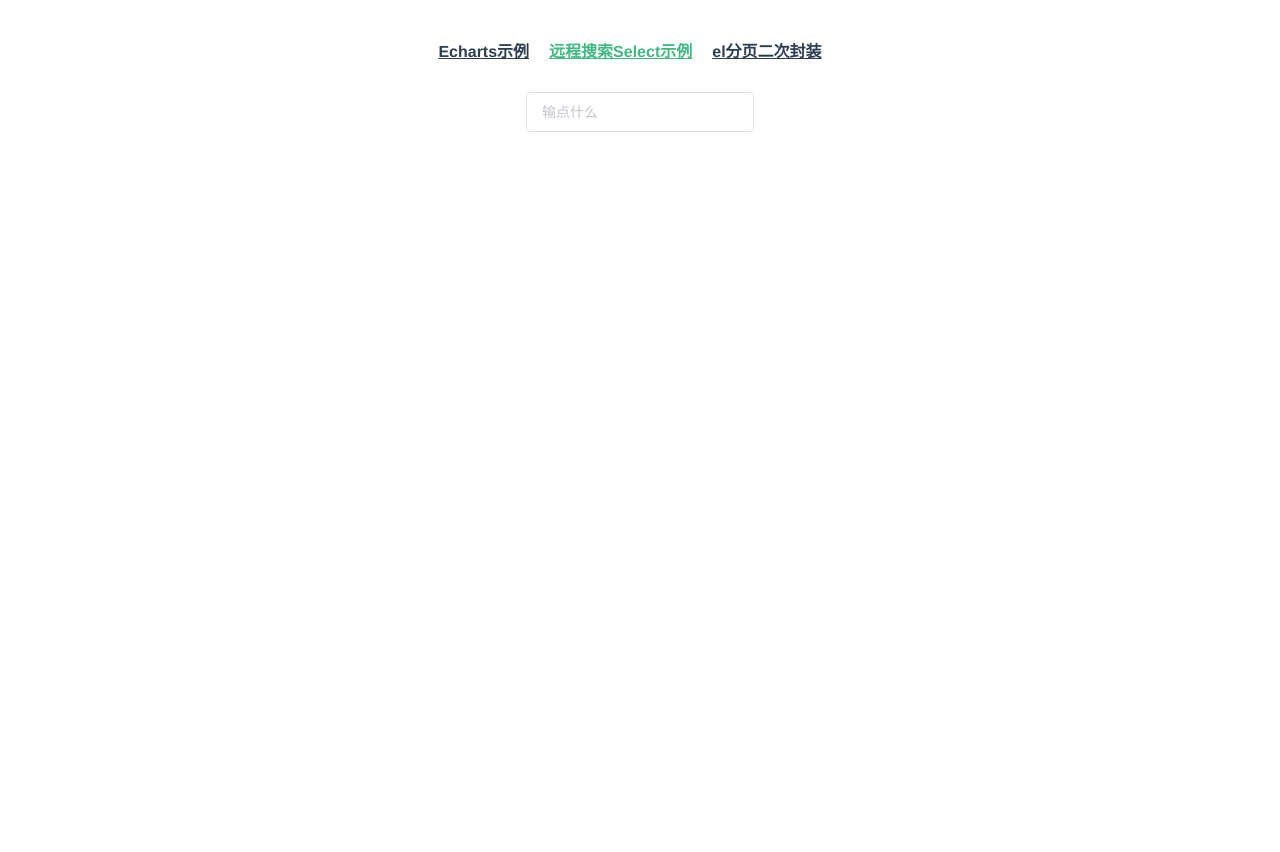
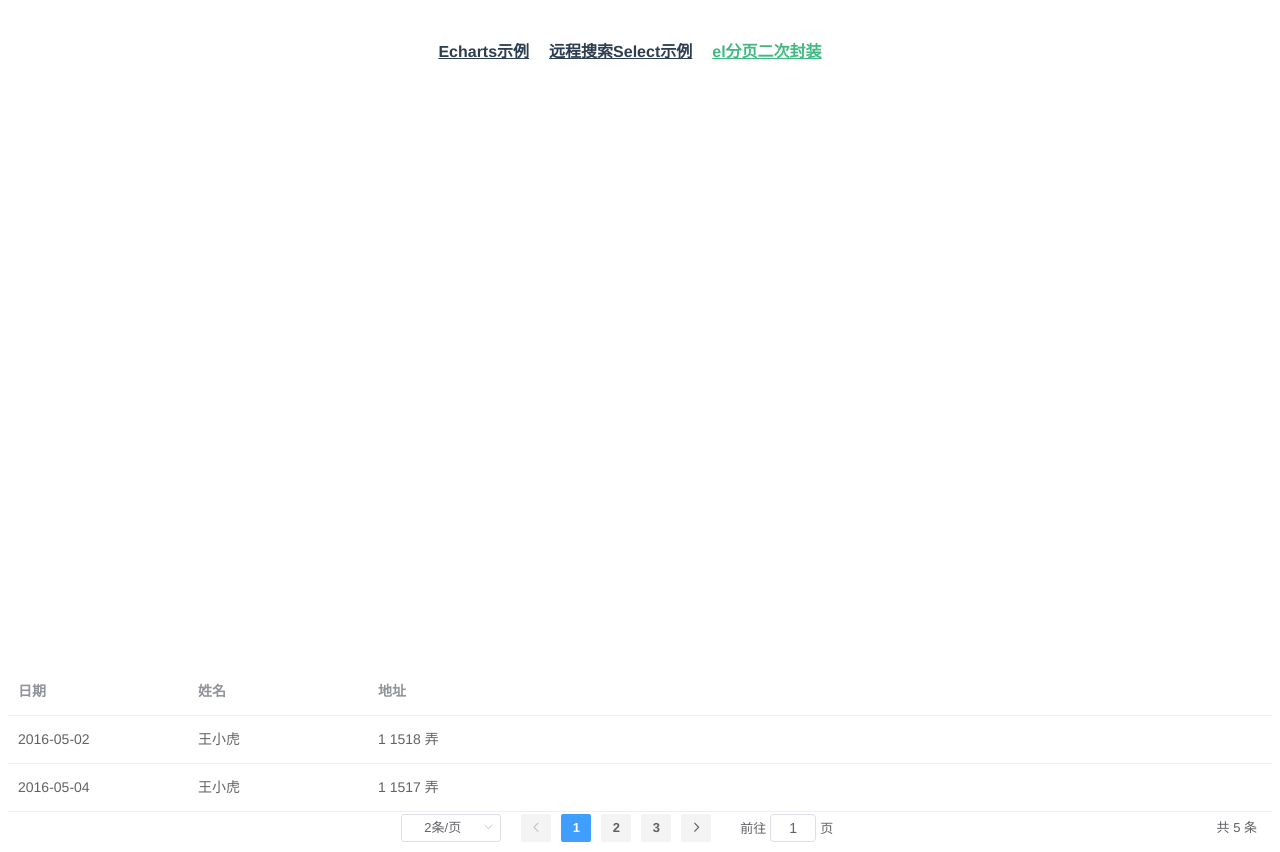
Before and after one commit to LochenDD/encapsulation, a Vue app: page /#/paginationDemo in a window 1280 px wide. Before the commit this address led to /#/remoteSelectDemo. Before the commit the page ends 800 px from the top, so only its background shows below. Built offline with nearby package versions, Linux system fonts and the light colour scheme.

Commit message:
feat: el分页二次封装

```diff
--- a/src/components/Pagination/index.vue
+++ b/src/components/Pagination/index.vue
@@ -1,13 +1,14 @@
 <template>
     <el-pagination
       :background="background"
-      layout="prev, pager, next"
+      :layout="layout"
       :total="total"
       :current-page.sync="currentPage"
       @current-change="currentChange"
       :page-size.sync="pageSize"
       @size-change="sizeChange"
       :disabled="disabled"
+      :pageSizes="pageSizes"
     />
 </template>
 
--- a/src/views/PaginationDemo.vue
+++ b/src/views/PaginationDemo.vue
@@ -51,7 +51,16 @@
       </el-table-column>
     </el-table>
 
-    <Pagination :page.sync="page" :size.sync="size" @pagination="getList" autoScroll :total="total" ></Pagination>
+    <Pagination
+      :pageSizes="[1,2,3]"
+      background
+      :page.sync="page"
+      :size.sync="size"
+      @pagination="getList"
+      autoScroll
+      :total="total"
+      layout="sizes, prev, pager, next, jumper, ->, total, slot"
+    ></Pagination>
   </div>
 </template>
 
```
